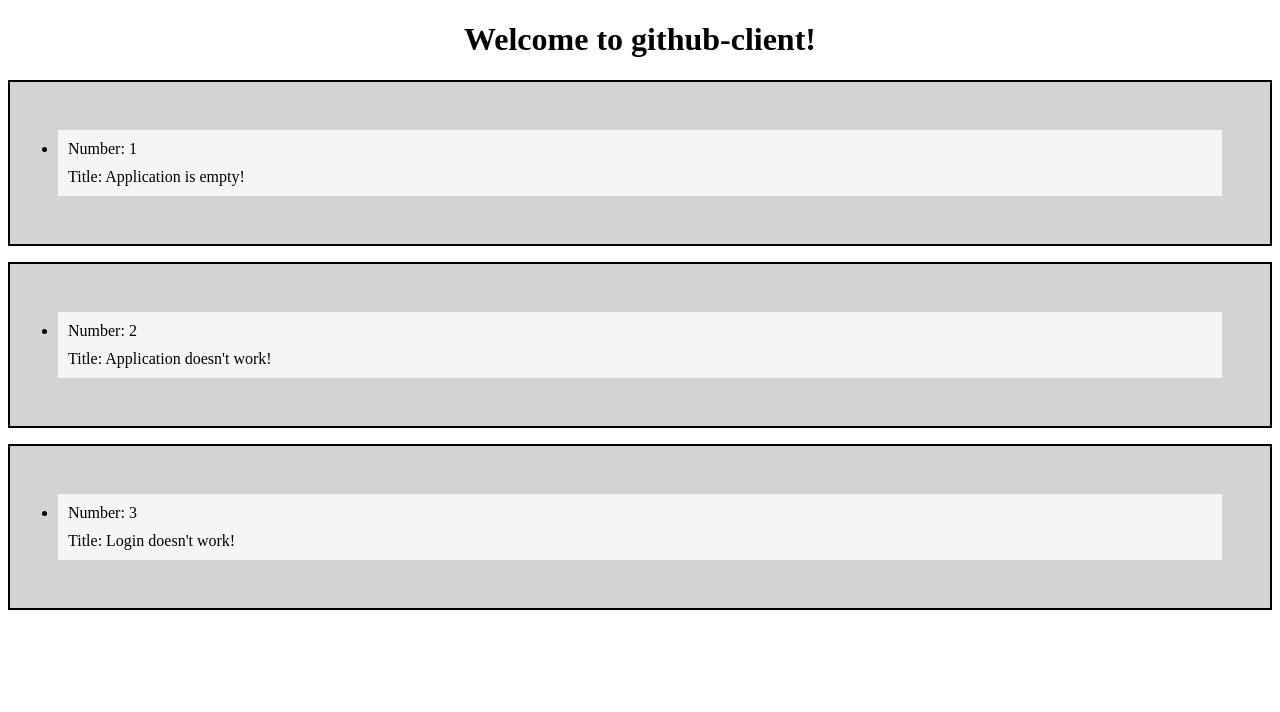
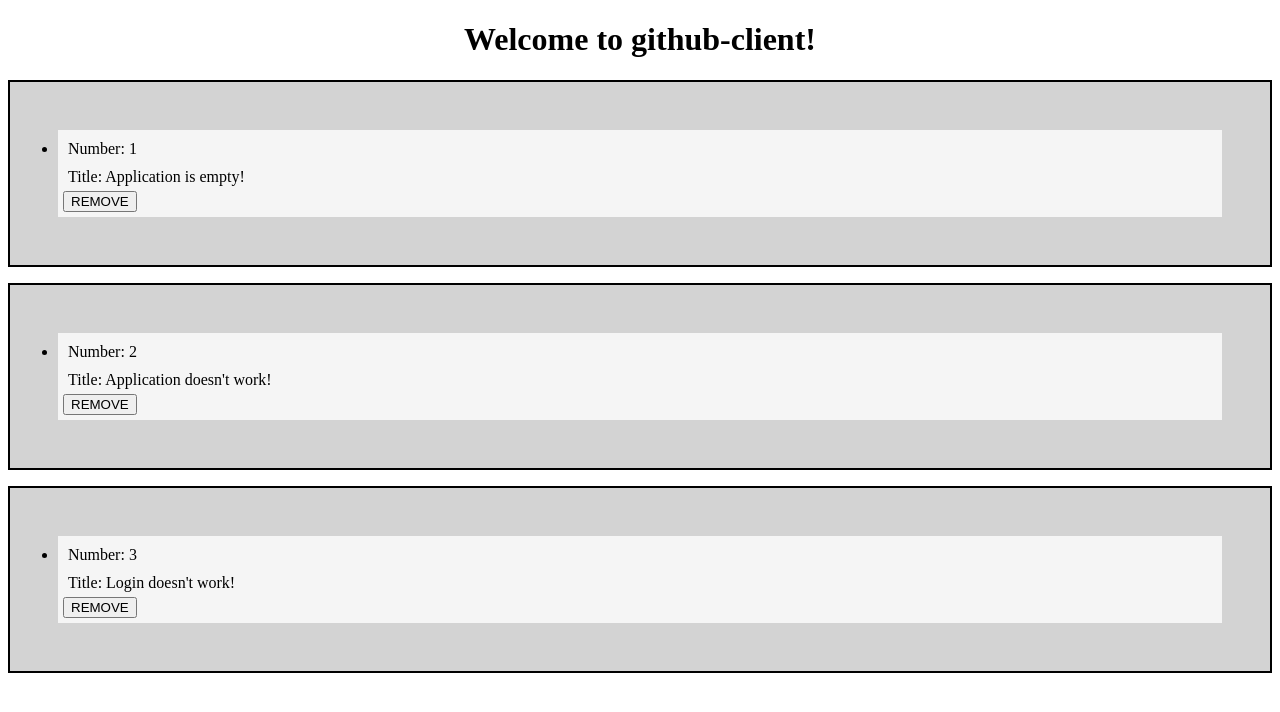
Before and after one commit to spaladini/github-client, an Angular app: page / in a window 1280 px wide. Shown: the top 712 px of the page. Built offline with nearby package versions, Linux system fonts and the light colour scheme.

Commit message:
rimozione con @Output

```diff
--- a/src/app/issue-list/issue-list.component.html
+++ b/src/app/issue-list/issue-list.component.html
@@ -1,5 +1,5 @@
 <ul *ngFor="let issue of issues">
   <li>
-    <app-single-issue [issue]="issue"></app-single-issue>
+    <app-single-issue [issue]="issue" (removed)="removeIssue($event)"></app-single-issue>
   </li>
 </ul>
--- a/src/app/issue-list/issue-list.component.ts
+++ b/src/app/issue-list/issue-list.component.ts
@@ -1,5 +1,6 @@
 import { Component, OnInit } from '@angular/core';
 import { IssuesService } from '../issues.service';
+import { Issue } from '../model/github.model';
 
 @Component({
   selector: 'app-issue-list',
@@ -32,5 +33,9 @@ export class IssueListComponent implements OnInit {
 
   }
 
-
+  removeIssue(issue: Issue) {
+    console.log(issue);
+    const index = this.issues.findIndex(iss => iss.id === issue.id);
+    this.issues.splice(index, 1);
+  }
 }
--- a/src/app/single-issue/single-issue.component.html
+++ b/src/app/single-issue/single-issue.component.html
@@ -1,4 +1,6 @@
 <div>
   <div>Number: {{issue.number}}</div>
   <div>Title: {{issue.title}}</div>
+
+  <button (click)="remove()">REMOVE</button>
 </div>
--- a/src/app/single-issue/single-issue.component.ts
+++ b/src/app/single-issue/single-issue.component.ts
@@ -1,4 +1,4 @@
-import { Component, Input, OnInit } from '@angular/core';
+import { Component, EventEmitter, Input, OnInit, Output } from '@angular/core';
 import { Issue } from '../model/github.model';
 
 @Component({
@@ -11,9 +11,16 @@ export class SingleIssueComponent implements OnInit {
   @Input()
   issue: Issue;
 
+  @Output()
+  removed: EventEmitter<Issue> = new EventEmitter<Issue>();
+
   constructor() { }
 
   ngOnInit() {
   }
 
+  remove() {
+    this.removed.emit(this.issue);
+  }
+
 }
```
